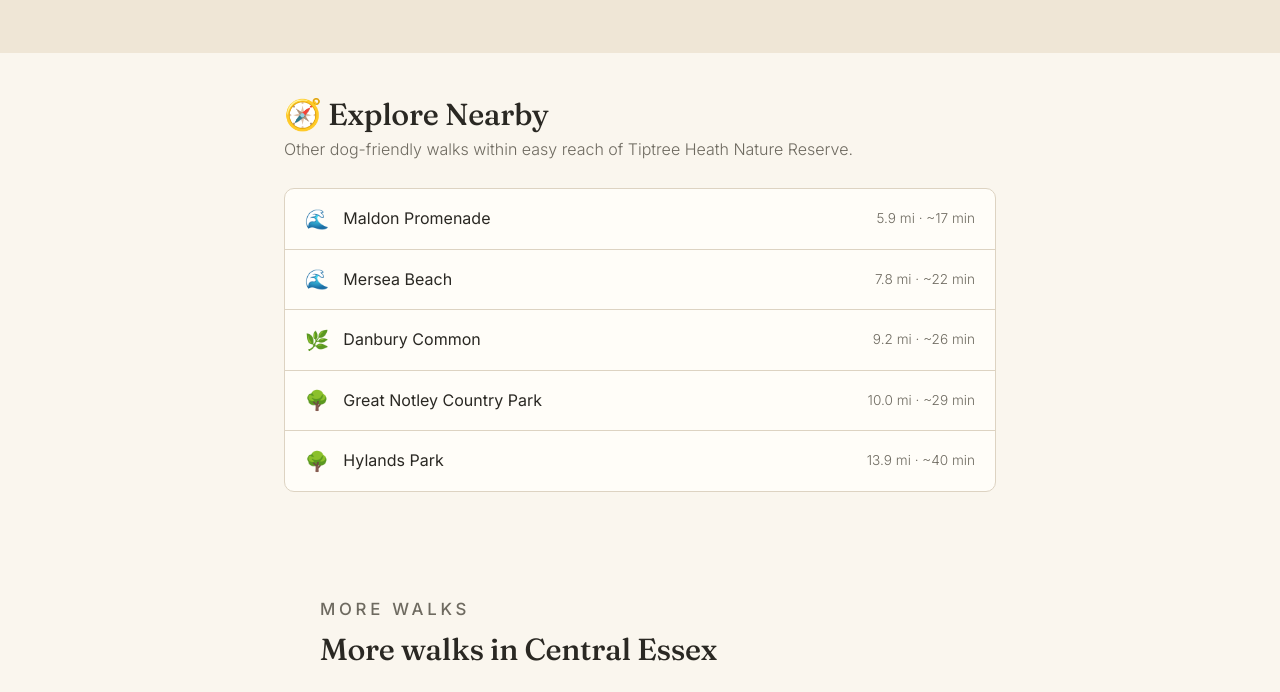
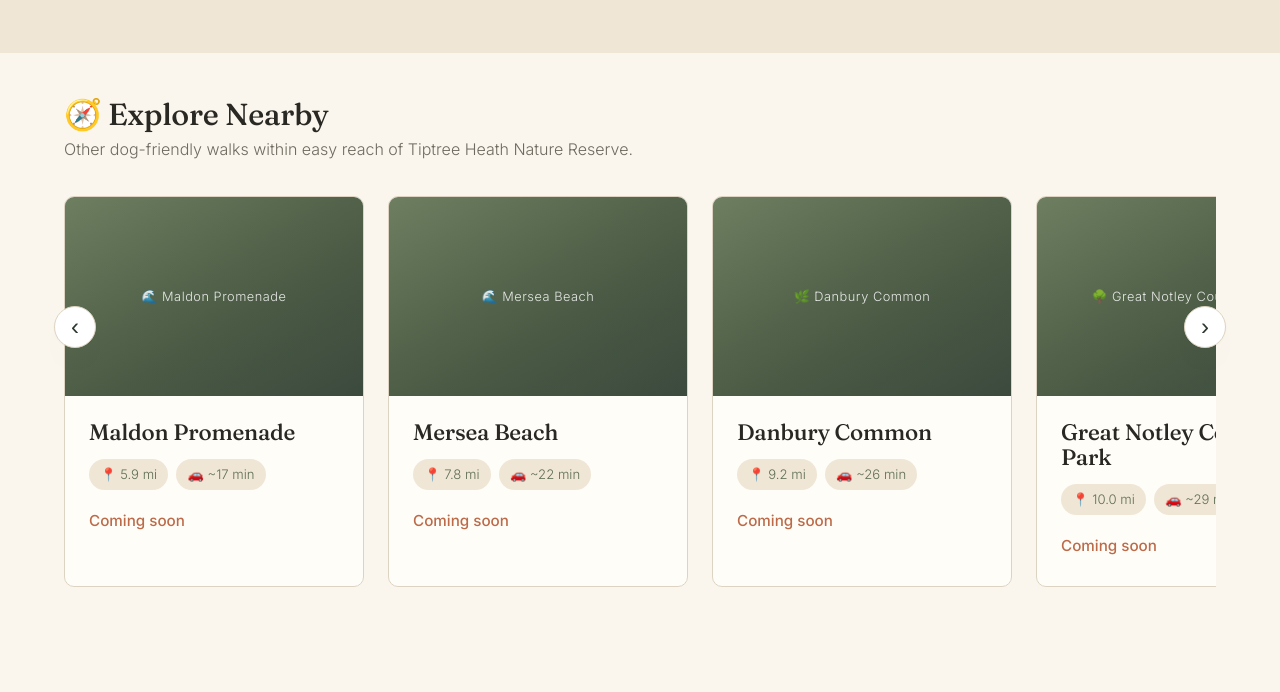
Before and after one commit to jademay/dogsofessex-site, a plain HTML site: page walks/tiptree-heath.html in a window 1280 px wide. Shown: the part 3416-4108 px from the top of the page. Drawn offline with Linux system fonts and the light colour scheme.

Commit message:
Merge nearby walks into an Explore Nearby card carousel
Replace the Explore Nearby table and the separate "More walks in area"
section with a single horizontal carousel of walk cards showing miles
and estimated drive time.

Co-Authored-By: Claude Opus 4.8 (1M context) <noreply@anthropic.com>

```diff
--- a/styles.css
+++ b/styles.css
@@ -951,28 +951,71 @@ h1, h2, h3 {
 .day-dist { font-size: 0.85rem; color: var(--color-muted); }
 .day-note { font-size: 0.9rem; color: var(--color-text); margin-top: 0.3rem; }
 
-/* Explore Nearby — walk list */
-.explore-list {
+/* Explore Nearby — card carousel */
+.carousel { position: relative; }
+.carousel-track {
+    display: flex;
+    gap: 1.5rem;
+    overflow-x: auto;
+    scroll-snap-type: x mandatory;
+    -webkit-overflow-scrolling: touch;
+    padding: 0.5rem 0.25rem 1.25rem;
+    scrollbar-width: thin;
+    scrollbar-color: var(--color-border) transparent;
+}
+.carousel-track::-webkit-scrollbar { height: 8px; }
+.carousel-track::-webkit-scrollbar-thumb {
+    background: var(--color-border);
+    border-radius: 999px;
+}
+.carousel-track > .walk-card {
+    flex: 0 0 300px;
+    scroll-snap-align: start;
+}
+
+.nearby-meta {
+    display: flex;
+    flex-wrap: wrap;
+    gap: 0.5rem;
+    margin-bottom: 1.1rem;
+}
+.meta-badge {
+    font-size: 0.82rem;
+    background-color: var(--color-bg-alt);
+    color: var(--color-moss);
+    padding: 0.32rem 0.7rem;
+    border-radius: 999px;
+}
+
+.carousel-btn {
+    position: absolute;
+    top: 33%;
+    transform: translateY(-50%);
+    width: 42px;
+    height: 42px;
+    border-radius: 50%;
     border: 1px solid var(--color-border);
-    border-radius: var(--radius);
-    overflow: hidden;
-    background-color: var(--color-card);
-}
-.explore-row {
+    background-color: #fff;
+    color: var(--color-forest-dark);
+    font-size: 1.5rem;
+    line-height: 1;
+    cursor: pointer;
+    box-shadow: var(--shadow-soft);
+    z-index: 3;
     display: flex;
     align-items: center;
-    gap: 0.9rem;
-    padding: 0.9rem 1.25rem;
-    border-bottom: 1px solid var(--color-border);
-    text-decoration: none;
-    color: inherit;
-    transition: background-color 0.15s ease;
+    justify-content: center;
+    transition: opacity 0.2s ease, background-color 0.2s ease;
 }
-.explore-row:last-child { border-bottom: none; }
-.explore-row:hover { background-color: var(--color-bg-alt); }
-.explore-icon { font-size: 1.2rem; }
-.explore-name { flex: 1; font-weight: 400; }
-.explore-dist { font-size: 0.85rem; color: var(--color-muted); }
+.carousel-btn:hover { background-color: var(--color-bg-alt); }
+.carousel-btn.prev { left: -10px; }
+.carousel-btn.next { right: -10px; }
+.carousel-btn.hidden { opacity: 0; pointer-events: none; }
+
+@media (max-width: 560px) {
+    .carousel-track > .walk-card { flex-basis: 82%; }
+    .carousel-btn { display: none; }
+}
 
 /* Community tips */
 .tips-grid {
--- a/walk.js
+++ b/walk.js
@@ -104,13 +104,6 @@
             .filter((w) => w._mi <= NEARBY_WALK_RADIUS_MI)
             .sort((a, b) => a._mi - b._mi);
         renderExplore(nearbyWalks.slice(0, NEARBY_WALK_MAX), walk);
-
-        // ----- More Walks in [Area] -----
-        const sameArea = walks
-            .filter((w) => w.id !== WALK_ID && w.area === walk.area)
-            .map((w) => ({ ...w, _mi: miles(origin, { lat: w.lat, lng: w.lng }) }))
-            .sort((a, b) => a._mi - b._mi);
-        renderMore(sameArea.slice(0, 4), walk.area);
     }).catch(() => {
         // Fail quietly — the hand-authored content above still stands.
     });
@@ -146,44 +139,48 @@
     function renderExplore(items, walk) {
         const host = document.getElementById('explore-nearby');
         if (!host || !items.length) return;
-        const rows = items.map((w) => {
+        const cards = items.map((w) => {
             const icon = SCENERY_ICON[w.scenery] || '🐾';
             return `
-                <a class="explore-row" href="${walkHref(w)}">
-                    <span class="explore-icon">${icon}</span>
-                    <span class="explore-name">${esc(w.name)}</span>
-                    <span class="explore-dist">${distLabel(w._mi)}</span>
+                <a href="${walkHref(w)}" class="walk-card nearby-card">
+                    <div class="photo-ph"><span>${icon} ${esc(w.name)}</span></div>
+                    <div class="walk-card-body">
+                        <h3>${esc(w.name)}</h3>
+                        <div class="nearby-meta">
+                            <span class="meta-badge">📍 ${w._mi.toFixed(1)} mi</span>
+                            <span class="meta-badge">🚗 ~${driveMins(w._mi)} min</span>
+                        </div>
+                        <span class="link-arrow">${w.hasPage ? 'Explore Walk →' : 'Coming soon'}</span>
+                    </div>
                 </a>`;
         }).join('');
         host.innerHTML = `
             <h2>🧭 Explore Nearby</h2>
             <p class="section-lead">Other dog-friendly walks within easy reach of ${esc(walk.name)}.</p>
-            <div class="explore-list">${rows}</div>`;
+            <div class="carousel">
+                <button class="carousel-btn prev" type="button" aria-label="Scroll left">‹</button>
+                <div class="carousel-track">${cards}</div>
+                <button class="carousel-btn next" type="button" aria-label="Scroll right">›</button>
+            </div>`;
+        wireCarousel(host.querySelector('.carousel'));
     }
 
-    function renderMore(items, area) {
-        const host = document.getElementById('more-walks');
-        if (!host || !items.length) return;
-        const cards = items.map((w) => {
-            const icon = SCENERY_ICON[w.scenery] || '🐾';
-            const tags = (w.tags || []).slice(0, 3)
-                .map((t) => `<span class="tag">${esc(t)}</span>`).join('');
-            return `
-                <a href="${walkHref(w)}" class="walk-card">
-                    <div class="photo-ph"><span>${icon} ${esc(w.name)}</span></div>
-                    <div class="walk-card-body">
-                        <h3>${esc(w.name)}</h3>
-                        <div class="tag-row">${tags}</div>
-                        <span class="link-arrow">${w.hasPage ? 'Explore Walk →' : 'Coming soon'}</span>
-                    </div>
-                </a>`;
-        }).join('');
-        host.innerHTML = `
-            <div class="section-head" style="text-align:left;margin-bottom:2rem;">
-                <p class="eyebrow">More walks</p>
-                <h2>More walks in ${esc(area)}</h2>
-            </div>
-            <div class="walk-grid">${cards}</div>`;
+    function wireCarousel(root) {
+        if (!root) return;
+        const track = root.querySelector('.carousel-track');
+        const prev = root.querySelector('.prev');
+        const next = root.querySelector('.next');
+        const step = () => Math.min(track.clientWidth * 0.85, 340);
+        prev.addEventListener('click', () => track.scrollBy({ left: -step(), behavior: 'smooth' }));
+        next.addEventListener('click', () => track.scrollBy({ left: step(), behavior: 'smooth' }));
+        const update = () => {
+            const max = track.scrollWidth - track.clientWidth - 2;
+            prev.classList.toggle('hidden', track.scrollLeft <= 2);
+            next.classList.toggle('hidden', track.scrollLeft >= max);
+        };
+        track.addEventListener('scroll', update, { passive: true });
+        window.addEventListener('resize', update);
+        update();
     }
 
     // --- At-a-glance star ratings (★ filled / ☆ empty from data-score) ---
--- a/walks/tiptree-heath.html
+++ b/walks/tiptree-heath.html
@@ -123,17 +123,10 @@
                 </div>
             </section>
 
-            <div class="container narrow">
-                <!-- ============ EXPLORE NEARBY (data-driven) ============ -->
-                <section class="walk-section">
-                    <div id="explore-nearby"></div>
-                </section>
-            </div>
-
-            <!-- ============ MORE WALKS IN AREA (data-driven) ============ -->
+            <!-- ============ EXPLORE NEARBY (data-driven carousel) ============ -->
             <section class="walk-section">
                 <div class="container">
-                    <div id="more-walks"></div>
+                    <div id="explore-nearby"></div>
                 </div>
             </section>
 
```
